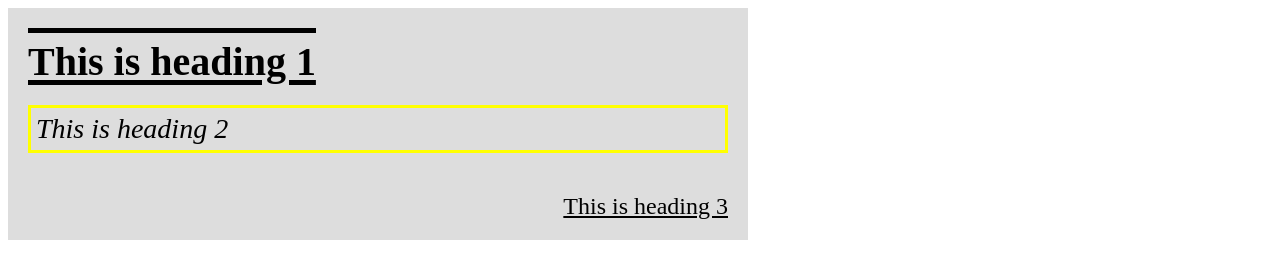
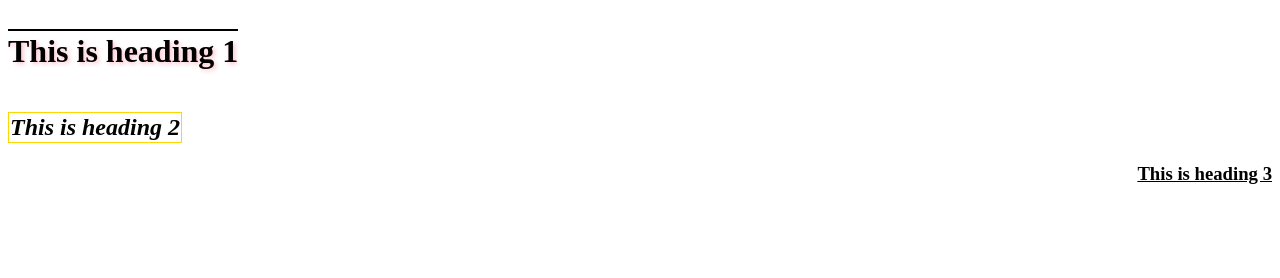
Before and after one commit to unaduck6-ux/ex18.gitub.io, a plain HTML site: page index.html in a window 1280 px wide. Drawn offline with Linux system fonts and the light colour scheme.

Commit message:
Update index.html

```diff
--- a/index.html
+++ b/index.html
@@ -2,60 +2,37 @@
 <html lang="en">
 <head>
     <meta charset="UTF-8">
-<title>Headings Demo</title>
+    <title>Heading Styles</title>
     <style>
-    body {
-        background-color: white;
-        font-family: "Times New Roman", serif;
+        h1 {
+            border-top: 2px solid black;
+            font-family: serif;
+            font-weight: bold;
+            text-shadow: 2px 2px 4px pink;
+            padding-top: 2px;
+            display: inline-block;
         }
-
-    .container {
-        width: 700px;
-        background-color: #ddd;
-        padding: 20px;
+        h2 {
+            border: 1px solid gold; /* 边框粗细减半 */
+            padding: 1px; /* 内边距同步减小 */
+            display: block;
+            font-family: serif;
+            font-style: italic;
+            font-weight: bold;
+            p.outset{outline-style:outset;}
+            width: fit-content; /* 自适应内容宽度 */
         }
-
-    /* Heading 1 */
-    .h1 {
-        font-size: 40px;
+        h3 {
+            text-align: right;
+            text-decoration: underline;
+            font-family: serif;
             font-weight: bold;
-        color: black;
-        text-decoration: underline;
-        text-decoration-thickness: 5px;
-        text-underline-offset: 5px;
-        display: inline-block;
-        border-top: 5px solid black;
-        padding-top: 5px;
-    }
-
-    /* Heading 2 */
-    .h2 {
-        font-size: 28px;
-        font-style: italic;
-        border: 3px solid yellow;
-        padding: 5px;
-        margin-top: 20px;
-    }
-
-    /* Heading 3 */
-    .h3 {
-        font-size: 24px;
-        text-align: right;
-        margin-top: 40px;
-        text-decoration: underline;
         }
     </style>
 </head>
-
 <body>
-
-<div class="container">
-    <div class="h1">This is heading 1</div>
-
-    <div class="h2">This is heading 2</div>
-
-    <div class="h3">This is heading 3</div>
-</div>
-
+    <h1>This is heading 1</h1>
+    <h2>This is heading 2</h2>
+    <h3>This is heading 3</h3>
 </body>
 </html>
```
Lines whose indentation alone changed are shown as unchanged.
